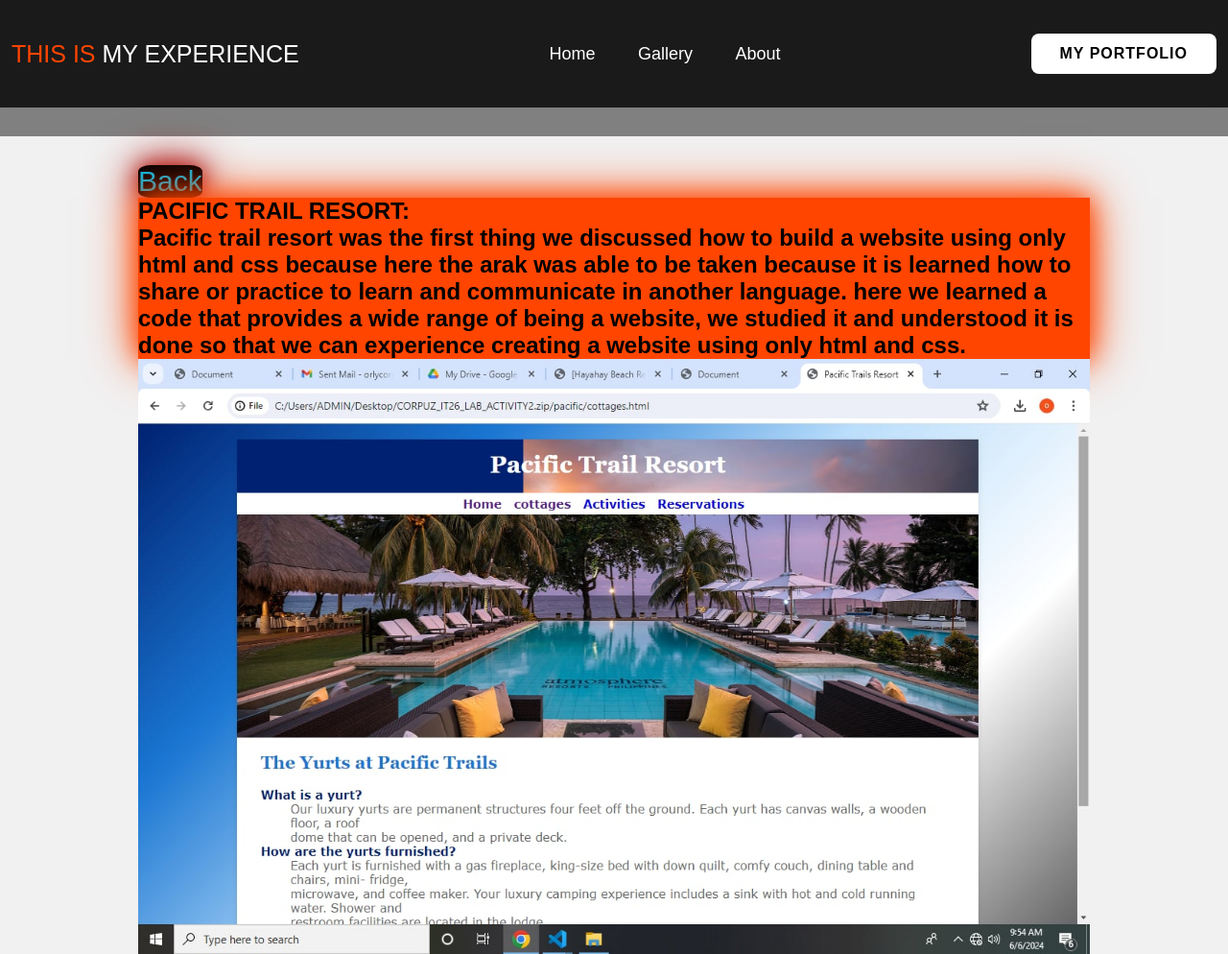
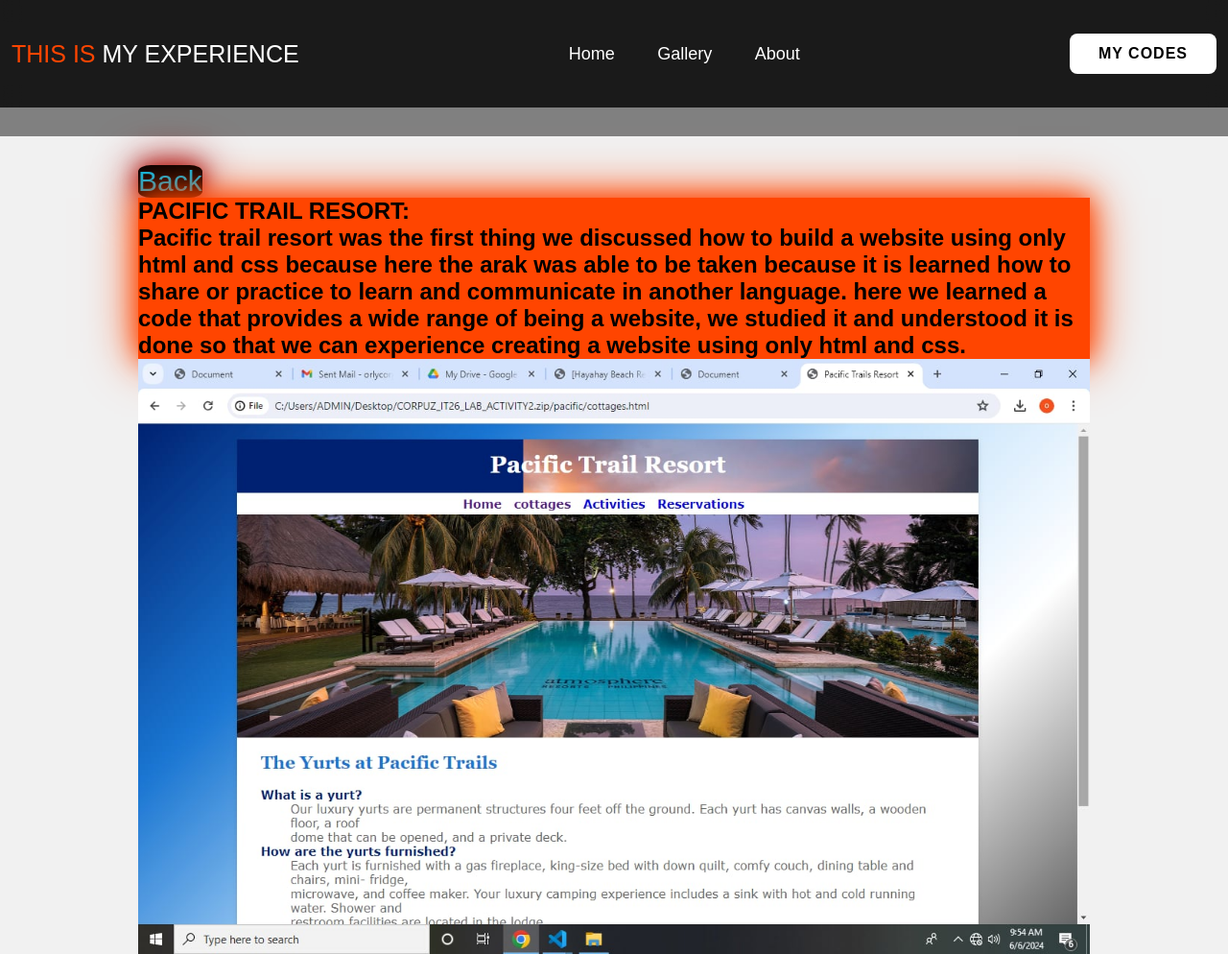
Before and after one commit to Orlycorpuzjr01/myportfolio, a plain HTML site: page activities/Pacific.html in a window 1280 px wide. Shown: the top 994 px of the page at 96% size. Drawn offline with Linux system fonts and the light colour scheme.

Commit message:
Update Pacific.html

```diff
--- a/activities/Pacific.html
+++ b/activities/Pacific.html
@@ -17,7 +17,7 @@
             <a href="../Gallery.html">Gallery</a>
             <a href="about.html">About</a>
         </nav>
-        <a href="#" class="contact">MY PORTFOLIO</a>
+        <a href="https://github.com/orlycorpuzjr01" class="contact">MY CODES</a>
     </header>
 
     <section class="home">
```
